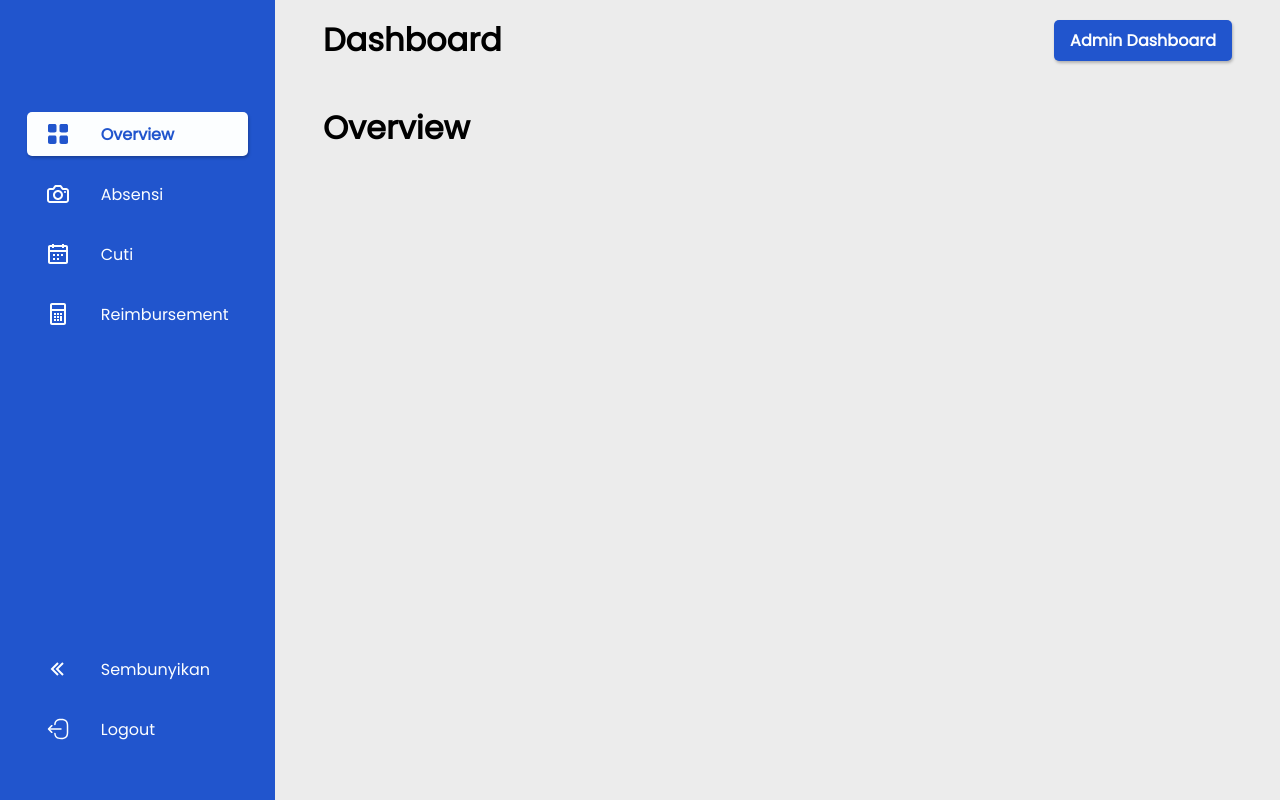
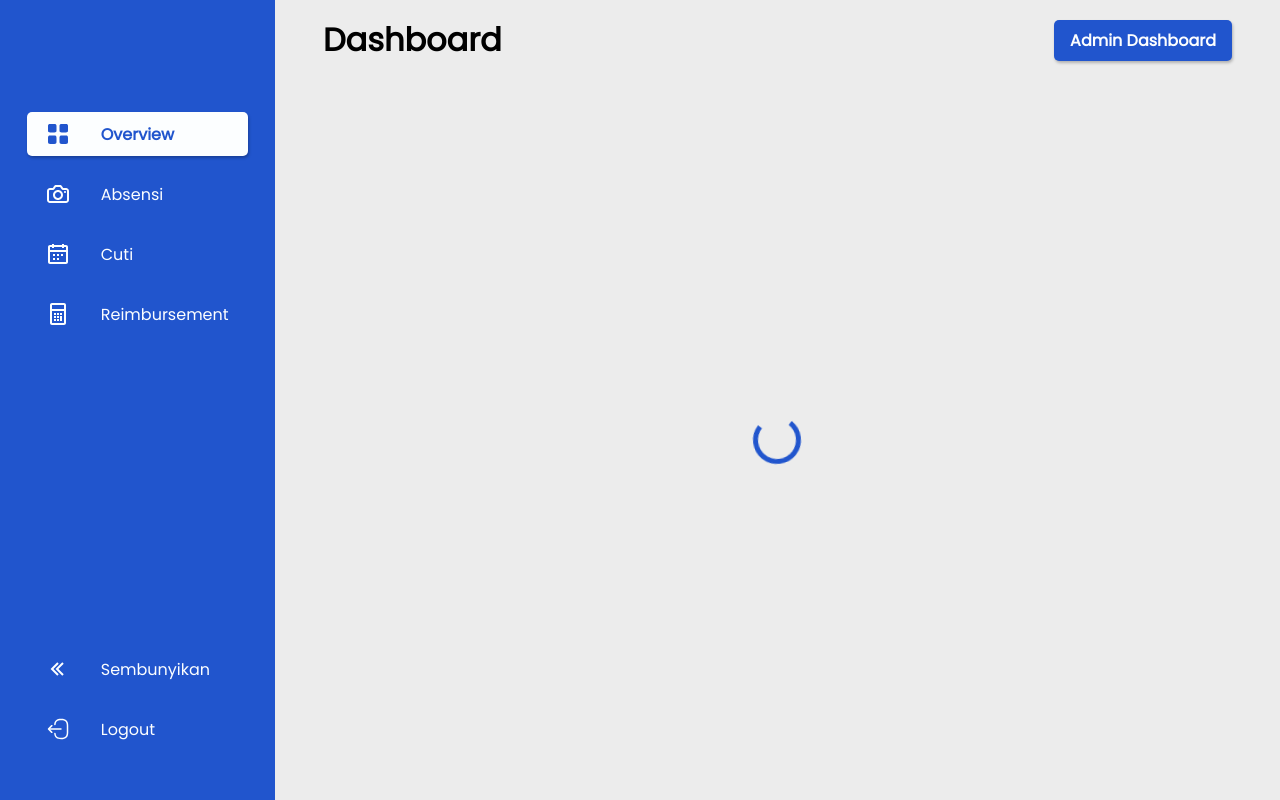
Before and after one commit to mluthfit/fe-layak, a React (Create React App) app: page /dashboard in a window 1280 px wide. Built offline with nearby package versions, Linux system fonts and the light colour scheme.

Commit message:
Add spinner for loading page

```diff
--- a/src/App.jsx
+++ b/src/App.jsx
@@ -2,7 +2,6 @@ import React from "react";
 import { Routes, Route } from "react-router-dom";
 import Dashboard from "./layouts/Dashboard";
 import Overview from "./pages/Overview";
-import Sidebar from "./components/Sidebar";
 
 const App = () => {
   return (
--- /dev/null
+++ b/src/components/Spinner/index.jsx
@@ -0,0 +1,12 @@
+import React from "react";
+import style from "./style.module.css";
+
+const Spinner = ({ size, borderSize }) => {
+  const documentEl = document.documentElement;
+  documentEl.style.setProperty("--spinner-size", `${size}px`);
+  documentEl.style.setProperty("--border-size", `${borderSize}px`);
+
+  return <span className={style.spinner}></span>;
+};
+
+export default Spinner;
--- /dev/null
+++ b/src/components/Spinner/style.module.css
@@ -0,0 +1,18 @@
+.spinner {
+  width: var(--spinner-size);
+  height: var(--spinner-size);
+  border: var(--border-size) solid var(--primary-400);
+  border-bottom-color: transparent;
+  border-radius: 50%;
+  display: inline-block;
+  animation: rotation 1s linear infinite;
+}
+
+@keyframes rotation {
+  0% {
+    transform: rotate(0deg);
+  }
+  100% {
+    transform: rotate(360deg);
+  }
+}
--- a/src/layouts/Dashboard/style.module.css
+++ b/src/layouts/Dashboard/style.module.css
@@ -9,8 +9,17 @@
   flex: 1;
   padding: 0 2rem;
   overflow-y: auto;
+  display: flex;
+  flex-direction: column;
 }
 
 .content {
-  margin-top: 0.5rem;
+  margin: 0.5rem 0;
+  flex: 1;
+  display: flex;
 }
+
+.content > div {
+  flex: 1;
+  padding: 1rem;
+}
--- a/src/pages/Overview/index.jsx
+++ b/src/pages/Overview/index.jsx
@@ -1,10 +1,13 @@
-import React from "react";
+import React, { useState } from "react";
+import Spinner from "../../components/Spinner";
 import "./style.css";
 
 const Overview = () => {
+  const [loading, setLoading] = useState(true);
+
   return (
-    <div className="overview">
-      <h1>Overview</h1>
+    <div className={loading ? "center" : ""}>
+      {loading ? <Spinner size={48} borderSize={5} /> : <h1>Overview</h1>}
     </div>
   );
 };
--- a/src/pages/Overview/style.css
+++ b/src/pages/Overview/style.css
@@ -1,3 +1,5 @@
-.overview {
-  padding: 1rem;
+.center {
+  display: flex;
+  justify-content: center;
+  align-items: center;
 }
```
